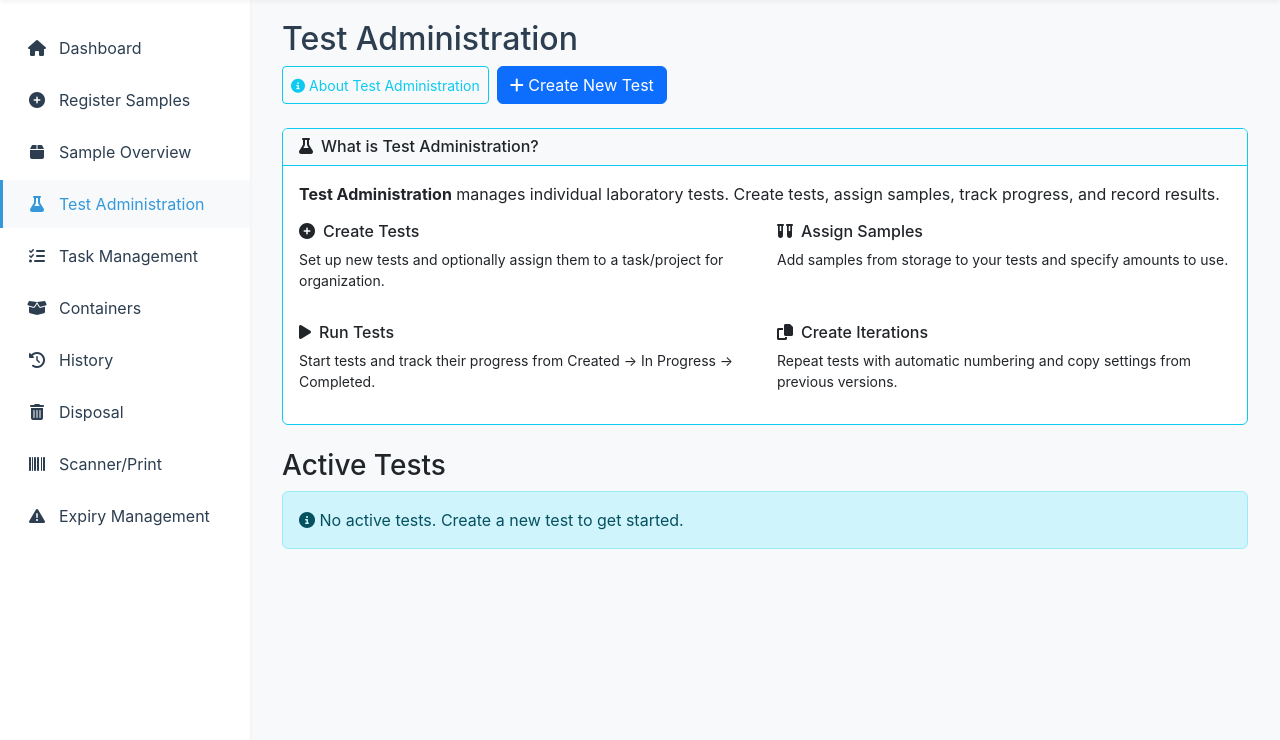
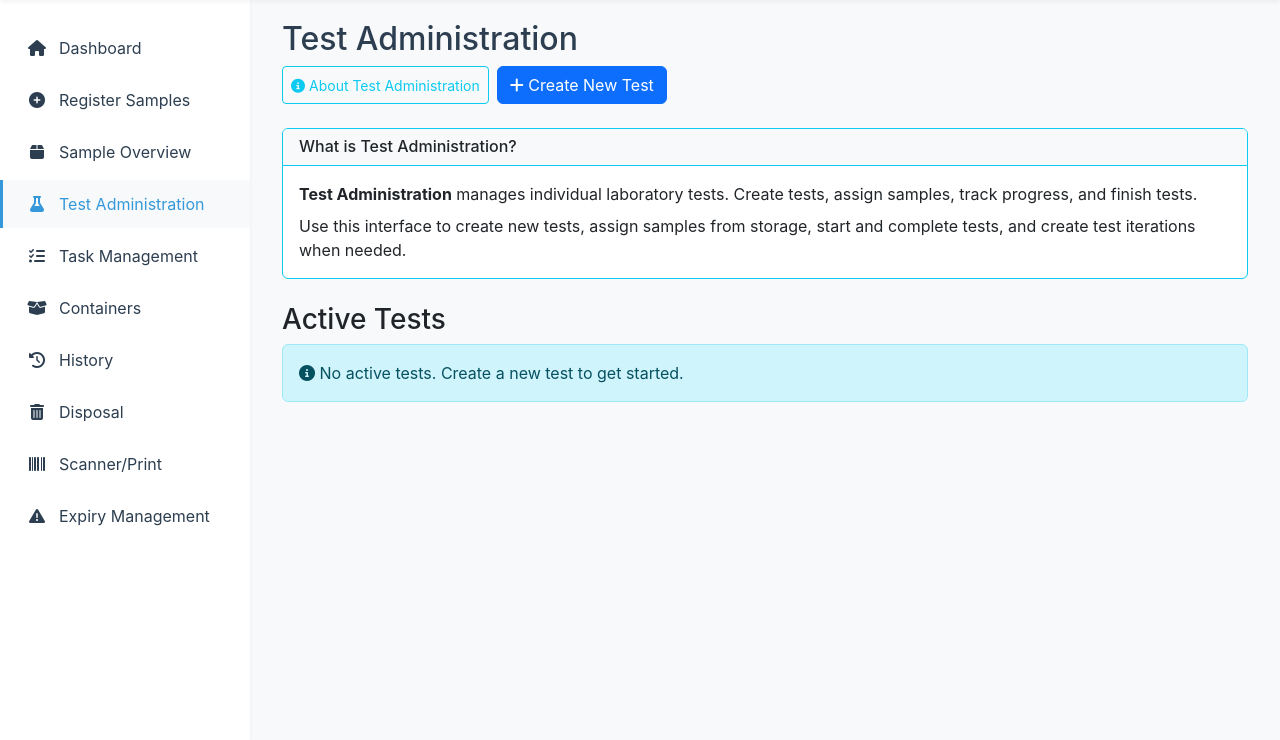
Before and after one commit to noahwidahl/labsystem-asetek, a Flask app: page /testing in a window 1280 px wide, after a click on "About Test Administration". Shown: the part 60-800 px from the top of the page. Run offline with Flask 3, Linux system fonts and the light colour scheme; data that the repository does not hold is empty; some libraries are stand-ins or nearby versions.

Commit message:
updated_info

```diff
--- a/app/templates/sections/testing.html
+++ b/app/templates/sections/testing.html
@@ -20,32 +20,15 @@
     <div class="collapse mb-4" id="testInfoCollapse">
         <div class="card border-info">
             <div class="card-header bg-light border-info">
-                <h6 class="mb-0"><i class="fas fa-flask me-2"></i>What is Test Administration?</h6>
+                <h6 class="mb-0">What is Test Administration?</h6>
             </div>
             <div class="card-body">
-                <p class="mb-3">
-                    <strong>Test Administration</strong> manages individual laboratory tests. Create tests, assign samples, track progress, and record results.
+                <p class="mb-2">
+                    <strong>Test Administration</strong> manages individual laboratory tests. Create tests, assign samples, track progress, and finish tests.
                 </p>
-                <div class="row mb-3">
-                    <div class="col-md-6">
-                        <h6><i class="fas fa-plus-circle me-2"></i>Create Tests</h6>
-                        <p class="small">Set up new tests and optionally assign them to a task/project for organization.</p>
-                    </div>
-                    <div class="col-md-6">
-                        <h6><i class="fas fa-vials me-2"></i>Assign Samples</h6>
-                        <p class="small">Add samples from storage to your tests and specify amounts to use.</p>
-                    </div>
-                </div>
-                <div class="row">
-                    <div class="col-md-6">
-                        <h6><i class="fas fa-play me-2"></i>Run Tests</h6>
-                        <p class="small">Start tests and track their progress from Created → In Progress → Completed.</p>
-                    </div>
-                    <div class="col-md-6">
-                        <h6><i class="fas fa-copy me-2"></i>Create Iterations</h6>
-                        <p class="small">Repeat tests with automatic numbering and copy settings from previous versions.</p>
-                    </div>
-                </div>
+                <p class="mb-0">
+                    Use this interface to create new tests, assign samples from storage, start and complete tests, and create test iterations when needed.
+                </p>
             </div>
         </div>
     </div>
```
Also changed, not shown: app/templates/sections/tasks.html (+5 -22 lines).
